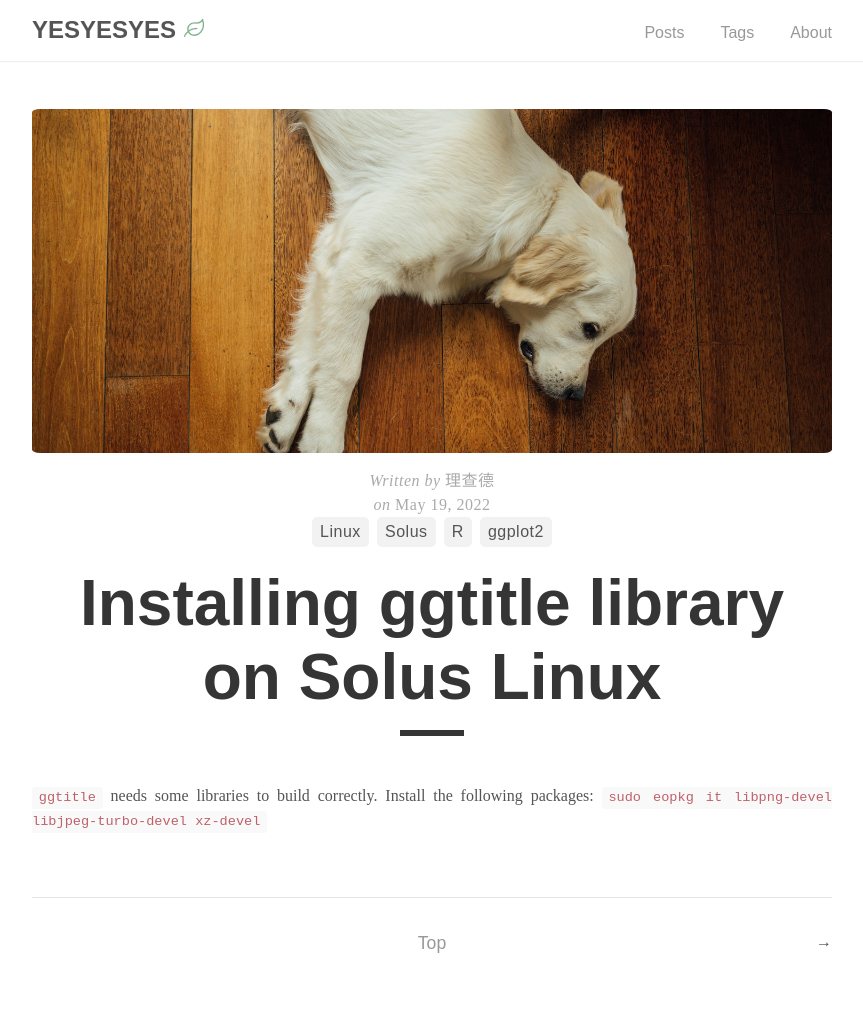
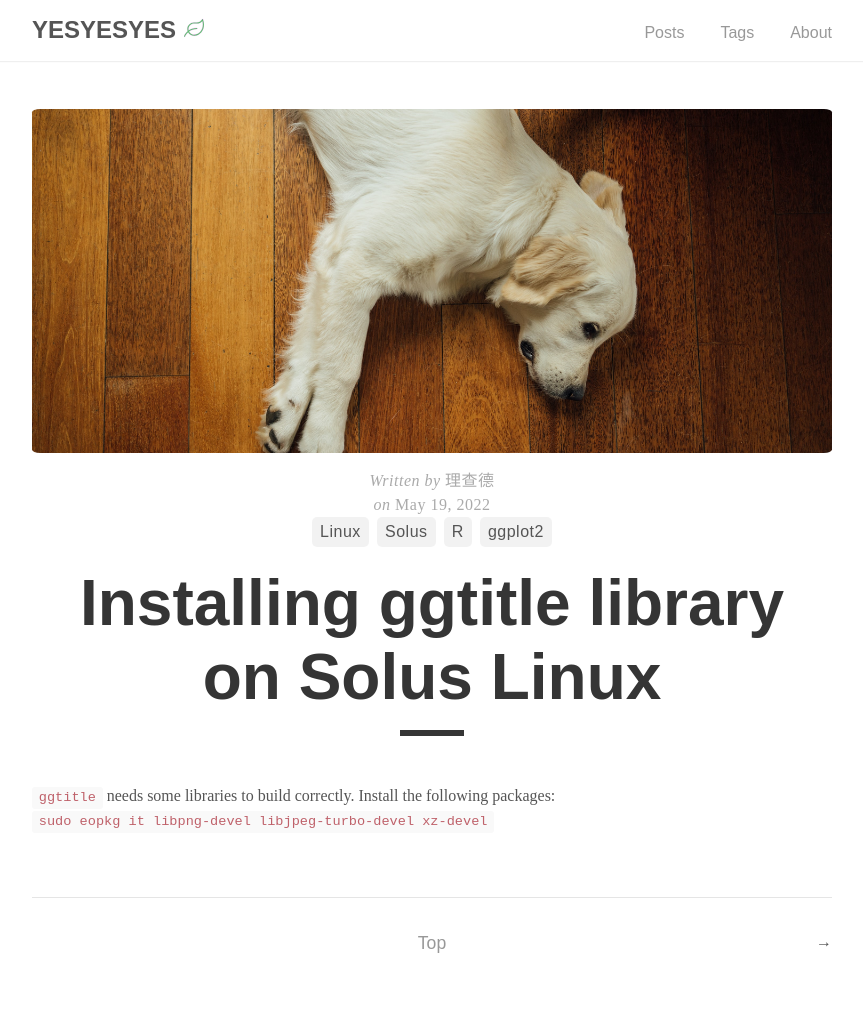
Before and after one commit to LateNightIceCream/LateNightIceCream.github.io, a Jekyll site: the page built from _posts/2022-05-19-solus-install-ggtitle-library.md, in a window 1280 px wide. Shown: the whole page, without its empty margins (208-1071 px from the left). Built offline with Jekyll 4.4.1, drawn with Linux system fonts in a browser that asks for light colours.

```diff
--- a/_posts/2022-05-19-solus-install-ggtitle-library.md
+++ b/_posts/2022-05-19-solus-install-ggtitle-library.md
@@ -6,5 +6,5 @@ titleimage: "/assets/images/dogger1.jpg"
 ---
 
 `ggtitle` needs some libraries to build correctly.
-Install the following packages:
+Install the following packages:\\
 `sudo eopkg it libpng-devel libjpeg-turbo-devel xz-devel`
```
